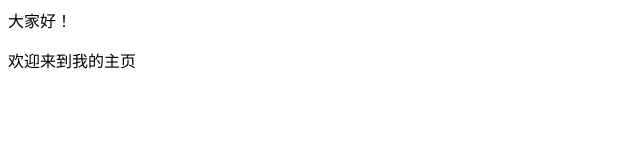
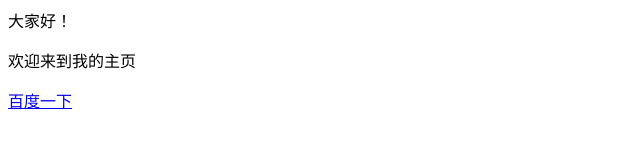
Before and after one commit to PtrNu11/donghao.github.io, a plain HTML site: page index.html in a window 1280 px wide. Shown: the whole page, without its empty margins (0-640 px from the left). Drawn offline with Linux system fonts and the light colour scheme.

Commit message:
Update index.html

```diff
--- a/index.html
+++ b/index.html
@@ -1,2 +1,3 @@
 <p>大家好！<p>
 <p>欢迎来到我的主页<p>
+<a href="www.baidu.com" target="目标窗口的弹出方式">百度一下</a>
```
